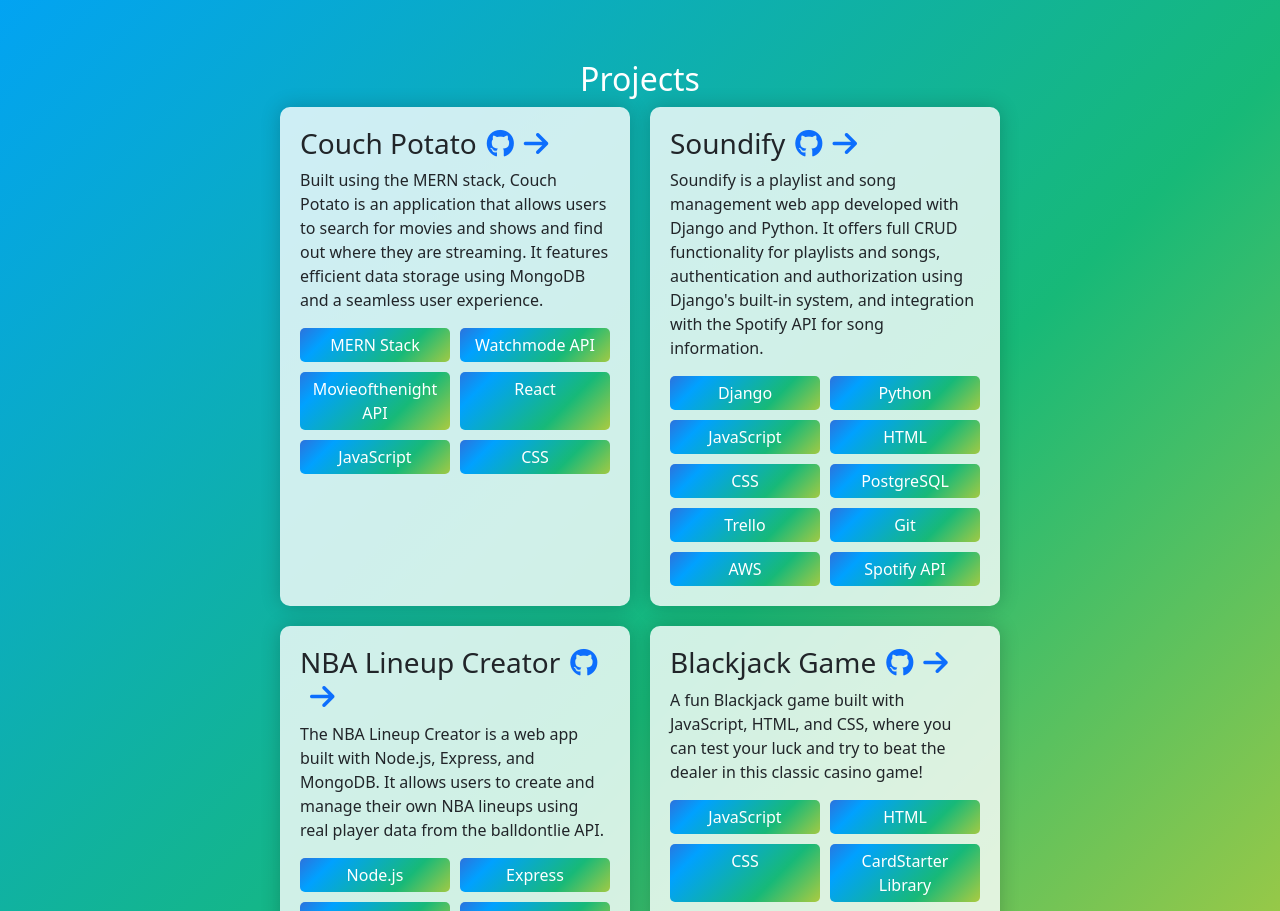
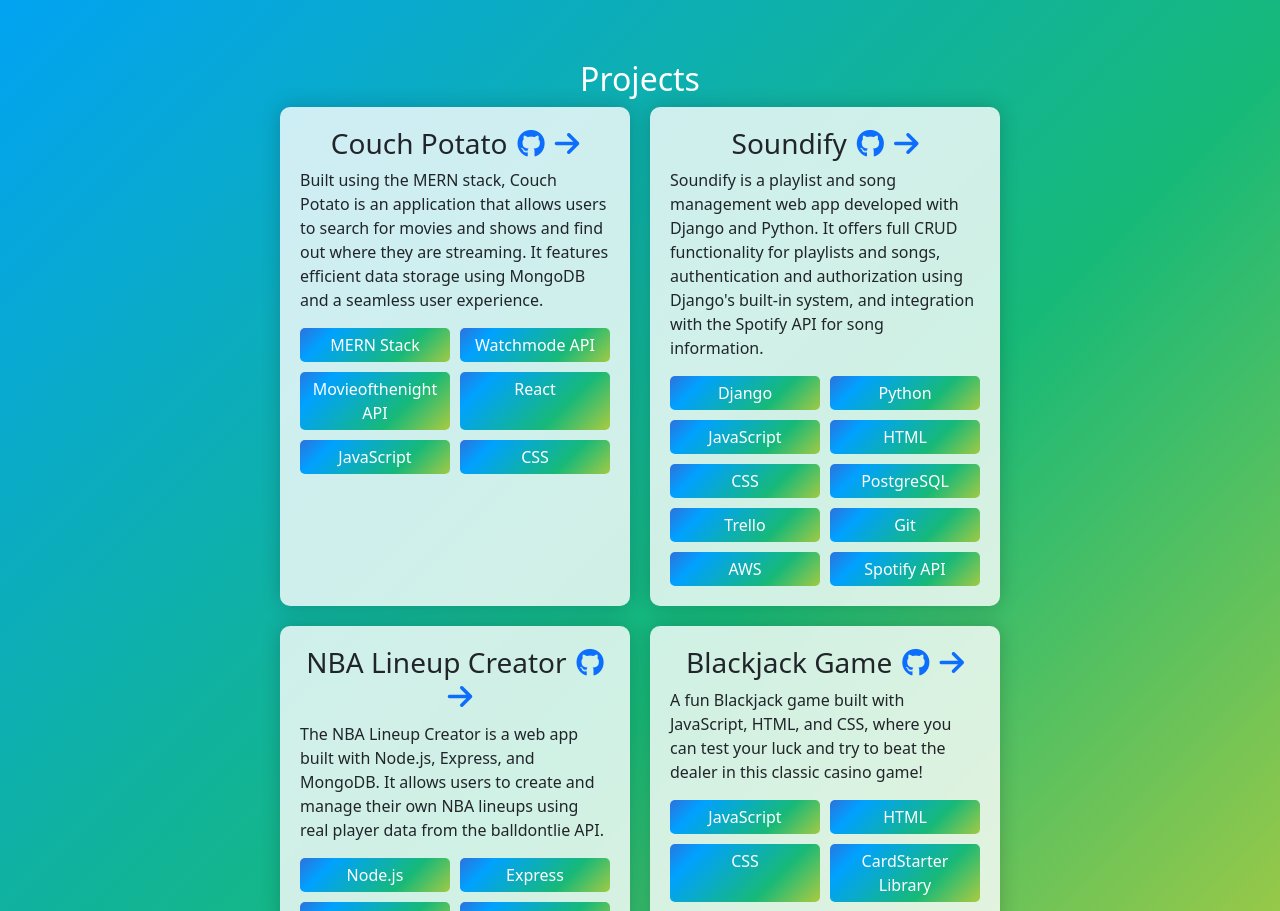
Before and after one commit to seanh101/portfolio, a React (Create React App) app: page / in a window 1280 px wide. Shown: the part 440-1351 px from the top of the page. Built offline with nearby package versions, Linux system fonts and the light colour scheme; a small style sheet from the web is missing.

Commit message:
centered project titles

```diff
--- a/src/components/HomePage/About.css
+++ b/src/components/HomePage/About.css
@@ -52,3 +52,7 @@
   text-align: center;
   color: white;
 }
+
+.project-title {
+  text-align: center;
+}
--- a/src/components/HomePage/About.js
+++ b/src/components/HomePage/About.js
@@ -25,7 +25,7 @@
         <h2 id="projects">Projects</h2>
           <div className="project-grid">
             <div className="project-item">
-            <h3>
+            <h3 className="project-title">
                 Couch Potato
                 <a href="https://github.com/seanh101/couch-potato" target="_blank" rel="noopener noreferrer" className="github-icon-link">
                   <i className="fab fa-github"></i>
@@ -47,7 +47,7 @@
               </div>
             </div>
             <div className="project-item">
-            <h3>
+            <h3 className="project-title">
                 Soundify
                 <a href="https://github.com/seanh101/Soundify" target="_blank" rel="noopener noreferrer" className="github-icon-link">
                   <i className="fab fa-github"></i>
@@ -73,7 +73,7 @@
               </div>
             </div>
             <div className="project-item">
-            <h3>
+            <h3 className="project-title">
                 NBA Lineup Creator
                 <a href="https://github.com/seanh101/NBA-Lineups" target="_blank" rel="noopener noreferrer" className="github-icon-link">
                   <i className="fab fa-github"></i>
@@ -99,7 +99,7 @@
               </div>
             </div>
             <div className="project-item">
-              <h3>
+              <h3 className="project-title">
                 Blackjack Game
                 <a href="https://github.com/seanh101/Blackjack-game" target="_blank" rel="noopener noreferrer" className="github-icon-link">
                   <i className="fab fa-github"></i>
```
